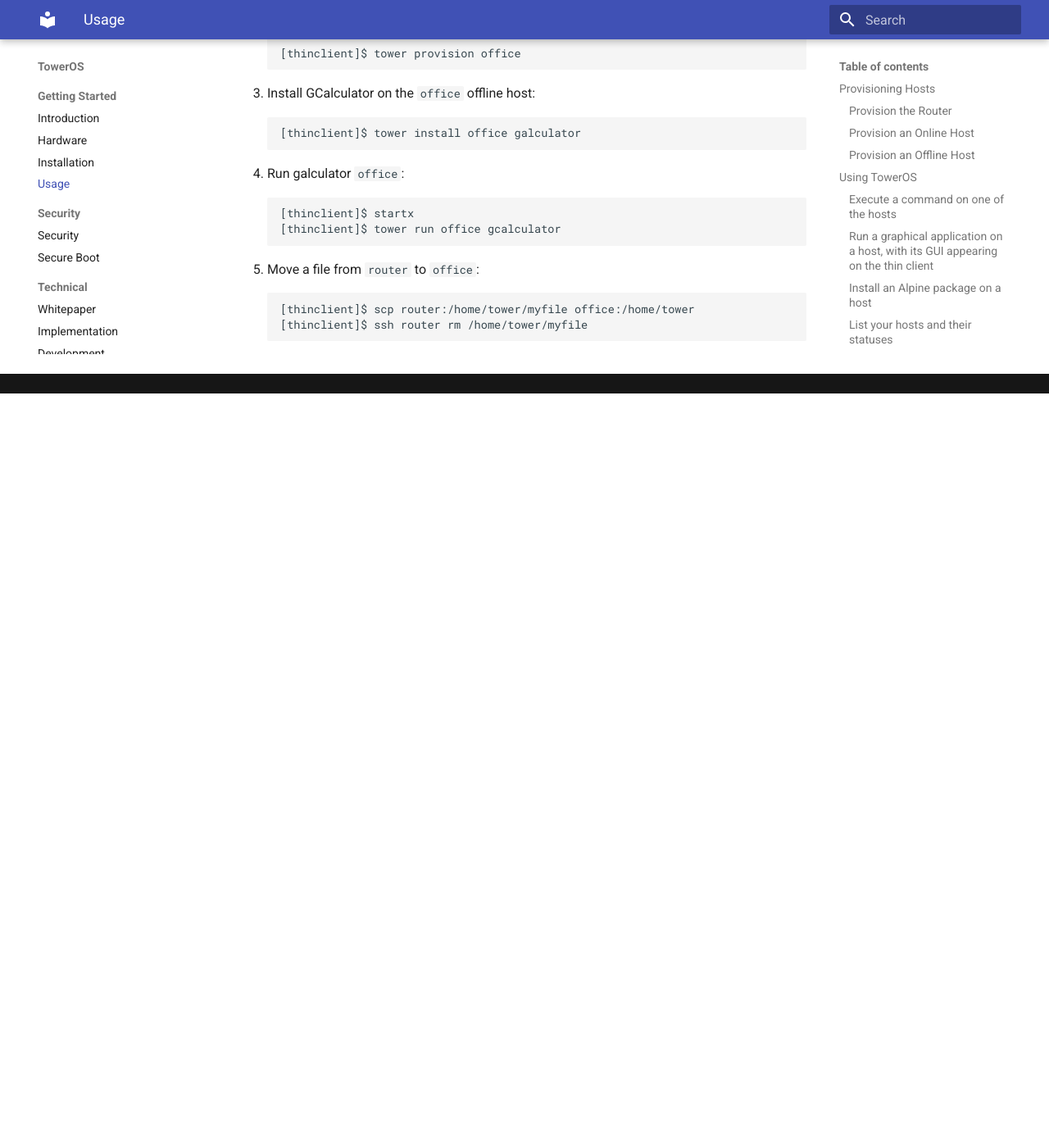
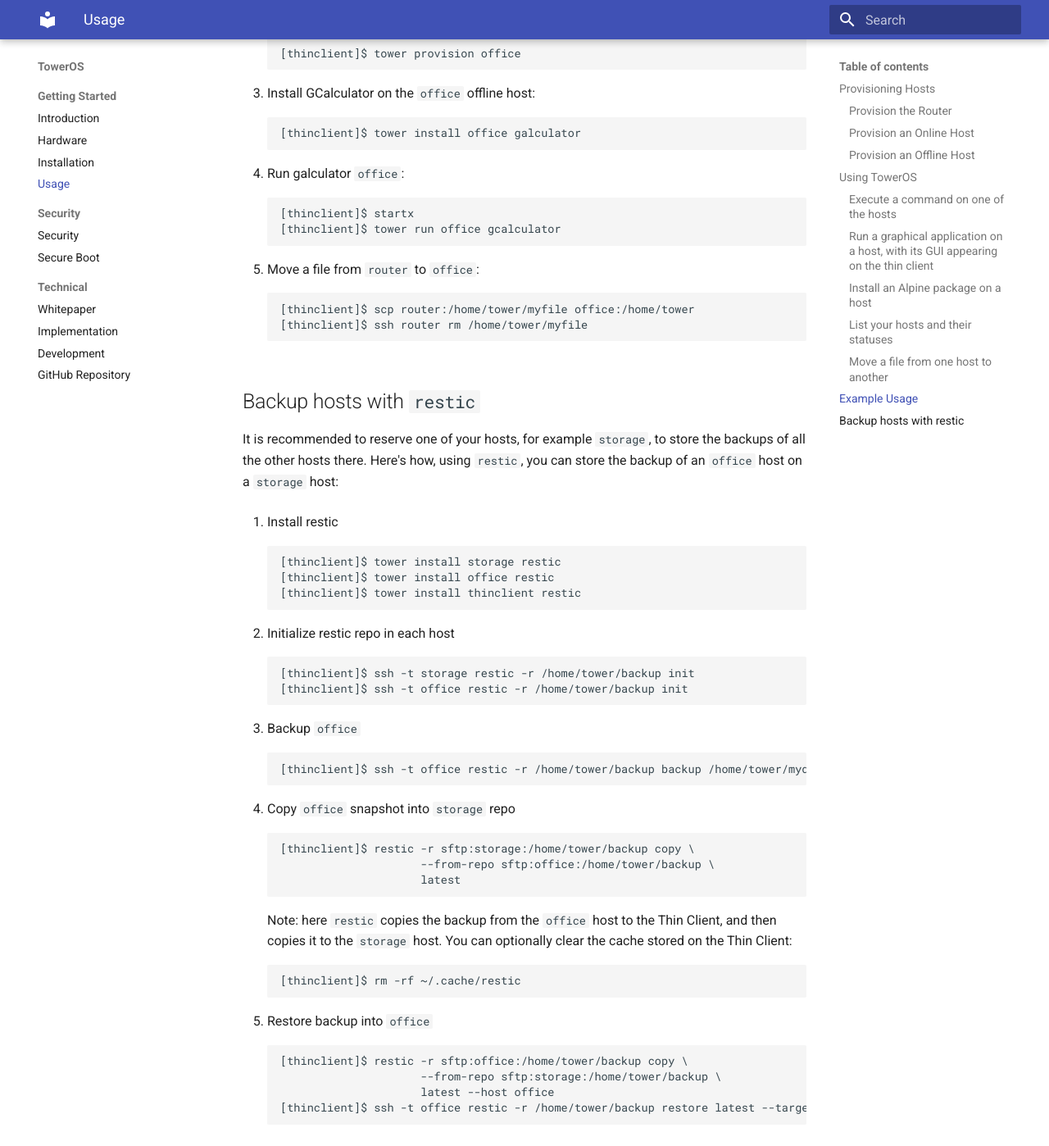
Before and after one commit to towercomputers/toweros, an MkDocs documentation site: the page built from docs/src/usage.md, in a window 1280 px wide and 1400 px high, scrolled down 2284 px. Shown: the whole window at 82% size. Built offline with MkDocs 1.6.1 and Material for MkDocs 9.7.7, drawn with Linux system fonts in a browser that asks for light colours; before the commit the page ends 2764 px from its top, so only the background shows below that.

Commit message:
add 'Backup hosts with restic' in docs

```diff
--- a/docs/src/usage.md
+++ b/docs/src/usage.md
@@ -95,3 +95,39 @@
 
         [thinclient]$ scp router:/home/tower/myfile office:/home/tower
         [thinclient]$ ssh router rm /home/tower/myfile
+
+## Backup hosts with `restic`
+
+It is recommended to reserve one of your hosts, for example `storage`, to store the backups of all the other hosts there. Here's how, using `restic`, you can store the backup of an `office` host on a `storage` host:
+
+1. Install restic
+
+        [thinclient]$ tower install storage restic
+        [thinclient]$ tower install office restic
+        [thinclient]$ tower install thinclient restic
+
+1. Initialize restic repo in each host
+
+        [thinclient]$ ssh -t storage restic -r /home/tower/backup init
+        [thinclient]$ ssh -t office restic -r /home/tower/backup init
+
+1. Backup `office`
+
+        [thinclient]$ ssh -t office restic -r /home/tower/backup backup /home/tower/mydata
+
+1. Copy `office` snapshot into `storage` repo
+
+        [thinclient]$ restic -r sftp:storage:/home/tower/backup copy \
+                             --from-repo sftp:office:/home/tower/backup \
+                             latest
+
+    Note: here `restic` copies the backup from the `office` host to the Thin Client, and then copies it to the `storage` host. You can optionally clear the cache stored on the Thin Client:
+
+        [thinclient]$ rm -rf ~/.cache/restic
+
+1. Restore backup into `office`
+
+        [thinclient]$ restic -r sftp:office:/home/tower/backup copy \
+                             --from-repo sftp:storage:/home/tower/backup \
+                             latest --host office
+        [thinclient]$ ssh -t office restic -r /home/tower/backup restore latest --target /
```
